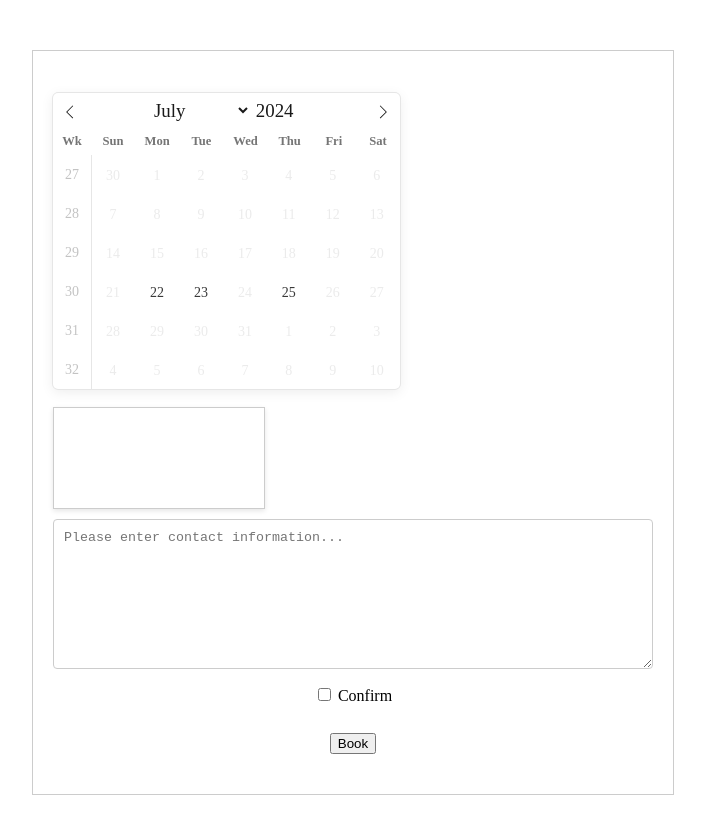
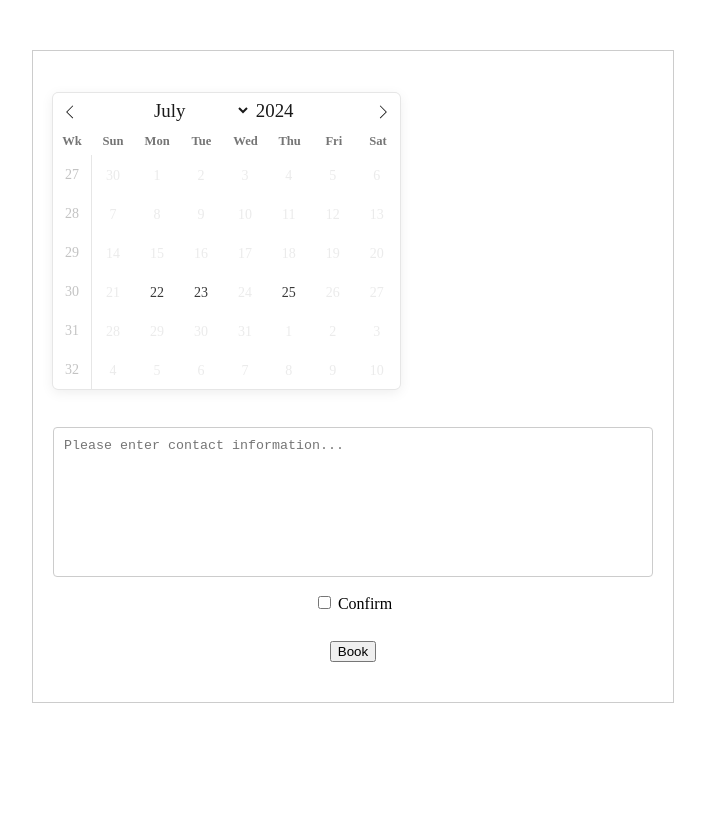
Before and after one commit to zapacher/TireChangeApp, a plain HTML site: page frontend/calender/index.html in a window 1280 px wide. Shown: the whole page, without its empty margins (287-992 px from the left). After the commit the page ends 800 px from the top, so only its background shows below. Drawn offline with nearby package versions, Linux system fonts and the light colour scheme.

Commit message:
WIP: Frontend

```diff
--- a/frontend/calender/index.html
+++ b/frontend/calender/index.html
@@ -28,6 +28,7 @@
             display: none;
         }
         #textInput {
+            resize: none;
             margin-top: 10px;
             margin-bottom: 12px;
             width: 100%;         /* Full width of the container */
@@ -42,23 +43,14 @@
         .checkbox-container {
             margin-bottom: 10px;
         }
+
         #time-selector-container {
             width: 200px; /* Width of the time selector */
-            height: 300px; /* Height of the container */
-            overflow-y: auto; /* Enable vertical scrolling */
-            border: 1px solid #ccc; /* Optional: border for the container */
-            padding: 10px; /* Optional: padding inside the container */
-            box-shadow: 0 2px 5px rgba(0, 0, 0, 0.1); /* Optional: shadow for the container */
-        }
 
-        #time-selector-container {
-    width: 200px; /* Width of the time selector */
-    height: 90px; /* Height to fit 3 time options */
     overflow-y: auto; /* Enable vertical scrolling if needed */
-    border: 1px solid #ccc; /* Optional: border for the container */
     padding: 5px; /* Optional: padding inside the container */
-    box-shadow: 0 2px 5px rgba(0, 0, 0, 0.1); /* Optional: shadow for the container */
     position: relative; /* Ensure proper positioning of scrollbar */
+    display: hide;
 }
 
 #time-selector {
--- a/frontend/styles.css
+++ b/frontend/styles.css
@@ -9,7 +9,7 @@ body {
     background-color: #f0f0f0;
 }
 
-buttons {
+.buttons {
     margin: 10px;
     padding: 10px 20px;
     font-size: 16px;
@@ -18,10 +18,10 @@ buttons {
     justify-content: center; /* Center buttons horizontally */
     gap: 10px; /* Space between buttons */
     margin-bottom: 20px; /* Space below the button row */
+    padding: 10px;
 }
 
 .container {
-    display: grid;
     grid-template-columns: repeat(2, 1fr); /* Two columns of equal width */
     gap: 10px; /* Space between grid items */
     margin-top: 20px;
@@ -35,17 +35,17 @@ buttons {
     border-radius: 4px;
     box-shadow: 0 4px 8px rgba(0, 0, 0, 0.1);
     box-sizing: border-box;
-    display: block;/* Ensure padding and border are included in the element's width and height */
+    display: auto;/* Ensure padding and border are included in the element's width and height */
 }
 
 [class^="booking-details"] {
     justify-content: center; /* Centers horizontally */
     align-items: center; /* Centers vertically */
     margin: 20px 0;
+    display: auto;
 }
 
 [id^="calendar"] {
-    margin-top: 20px;
     justify-content: center; /* Centers horizontally */
     align-items: center; /* Centers vertically */
 }
@@ -53,7 +53,13 @@ buttons {
 [class^="time-picker"]  {
     display: none;
 }
-[id^="textInput"] {
+[id^="buton-"] {
+    display: none;
+}
+
+[id^="info-input"] {
+    display: none;
+    resize: none;
     margin-top: 10px;
     margin-bottom: 12px;
     width: 100%;         /* Full width of the container */
@@ -65,43 +71,37 @@ buttons {
     overflow-y: auto;    /* Enable vertical scrolling */
     overflow-x: hidden;  /* Hide horizontal scrolling */
 }
-[class^="checkbox-container"] {
+
+[class^="checkbox-container-"] {
     margin-bottom: 10px;
-}
-[class^="time-selector-container"] {
-    width: 200px; /* Width of the time selector */
-    height: 300px; /* Height of the container */
-    overflow-y: auto; /* Enable vertical scrolling */
-    border: 1px solid #ccc; /* Optional: border for the container */
-    padding: 10px; /* Optional: padding inside the container */
-    box-shadow: 0 2px 5px rgba(0, 0, 0, 0.1); /* Optional: shadow for the container */
+    display: none;
 }
 
-[class^="time-selector-container"] {
-    width: 200px; /* Width of the time selector */
-    height: 90px; /* Height to fit 3 time options */
-    overflow-y: auto; /* Enable vertical scrolling if needed */
-    border: 1px solid #ccc; /* Optional: border for the container */
+[id^="time-selector-container"] {
+    margin-top: 20px;
+    width: 200px;
+    max-height: 90px; /* Width of the time selector */
+    overflow-y: auto; /* Enable vertical scrolling */
     padding: 5px; /* Optional: padding inside the container */
-    box-shadow: 0 2px 5px rgba(0, 0, 0, 0.1); /* Optional: shadow for the container */
-    position: relative; /* Ensure proper positioning of scrollbar */
+    position: relative;
+    display: grid;
 }
 
-[class^="time-selector"] {
+[id^="time-selector"] {
     display: flex;
     flex-direction: column;
 }
 
-.time-option {
+[class^="time-option"] {
     padding: 10px;
     border-bottom: 1px solid #ddd;
     cursor: pointer;
 }
 
-.time-option:hover {
+[class^="time-option:hover"] {
     background-color: #f0f0f0;
 }
 
-.time-option.selected {
+[class^="time-option.selected"] {
     background-color: #d0d0d0;
 }
```
Also changed, not shown: frontend/carTypeScripts.js (+21 -22 lines).
